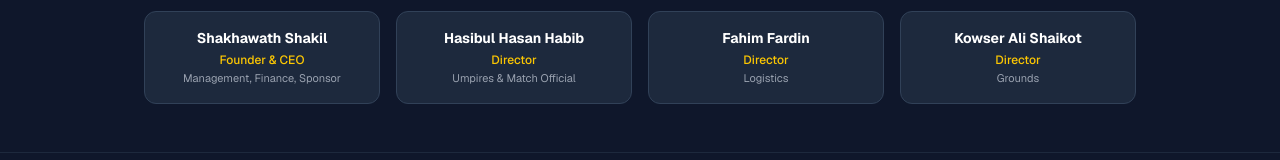
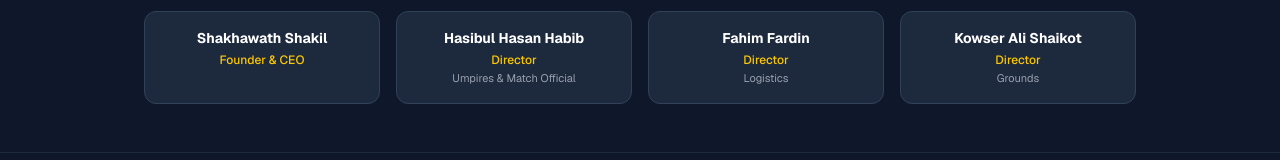
Before and after one commit to FahimAntor42/cricket-tournament, a Next.js app: page / in a window 1280 px wide. Shown: the part 1022-1182 px from the top of the page. Built offline with nearby package versions, Linux system fonts and the light colour scheme.

Commit message:
fixing some info

```diff
--- a/app/page.tsx
+++ b/app/page.tsx
@@ -83,7 +83,7 @@ export default function HomePage() {
         <h2 className="text-xl sm:text-2xl font-bold text-center mb-6 sm:mb-8">Board of Directors</h2>
         <div className="grid grid-cols-1 sm:grid-cols-2 md:grid-cols-4 gap-4">
           {[
-            { name: 'Shakhawath Shakil', role: 'Founder & CEO', sub: 'Management, Finance, Sponsor' },
+            { name: 'Shakhawath Shakil', role: 'Founder & CEO', sub: ''  },
             { name: 'Hasibul Hasan Habib', role: 'Director', sub: 'Umpires & Match Official' },
             { name: 'Fahim Fardin', role: 'Director', sub: 'Logistics' },
             { name: 'Kowser Ali Shaikot', role: 'Director', sub: 'Grounds' },
```
